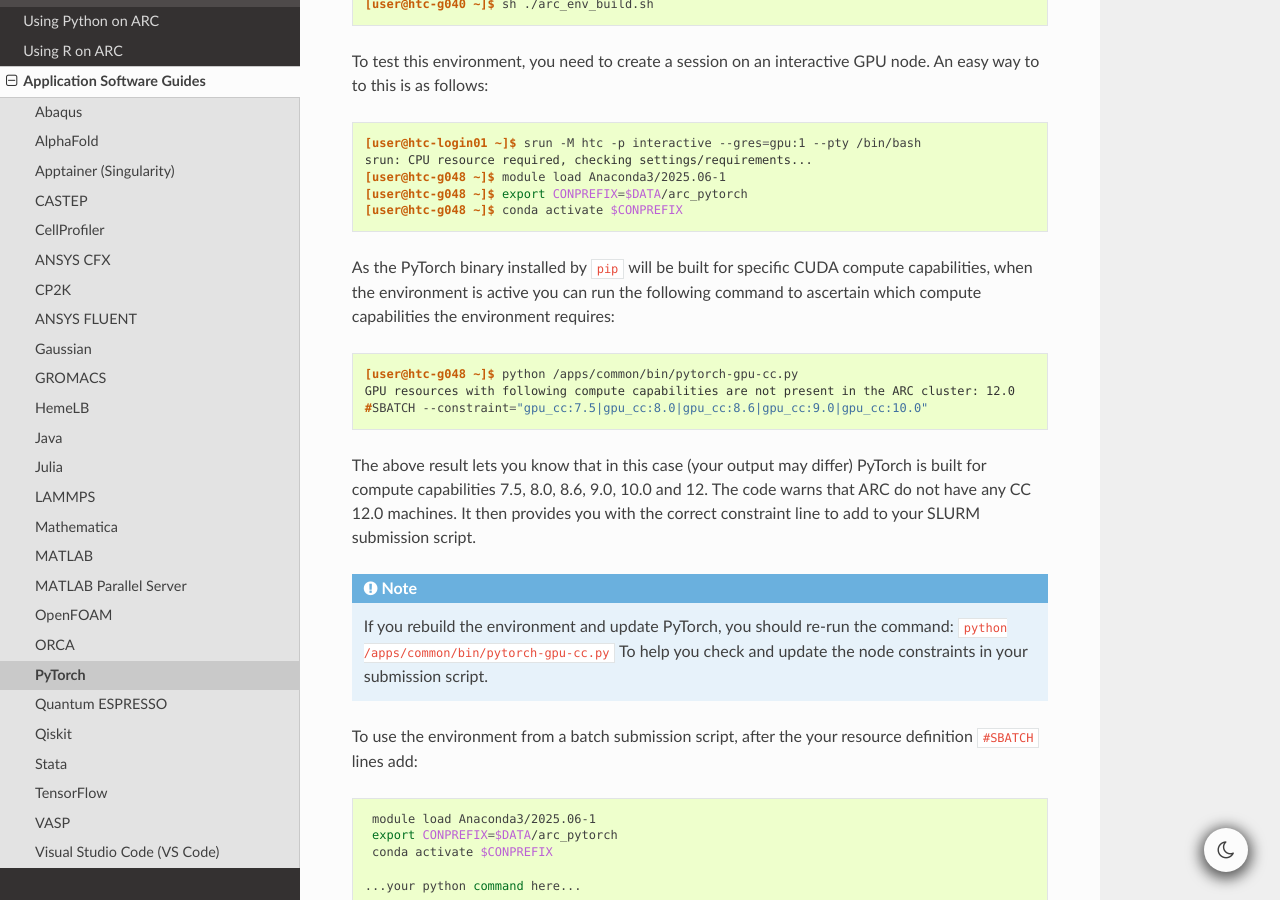
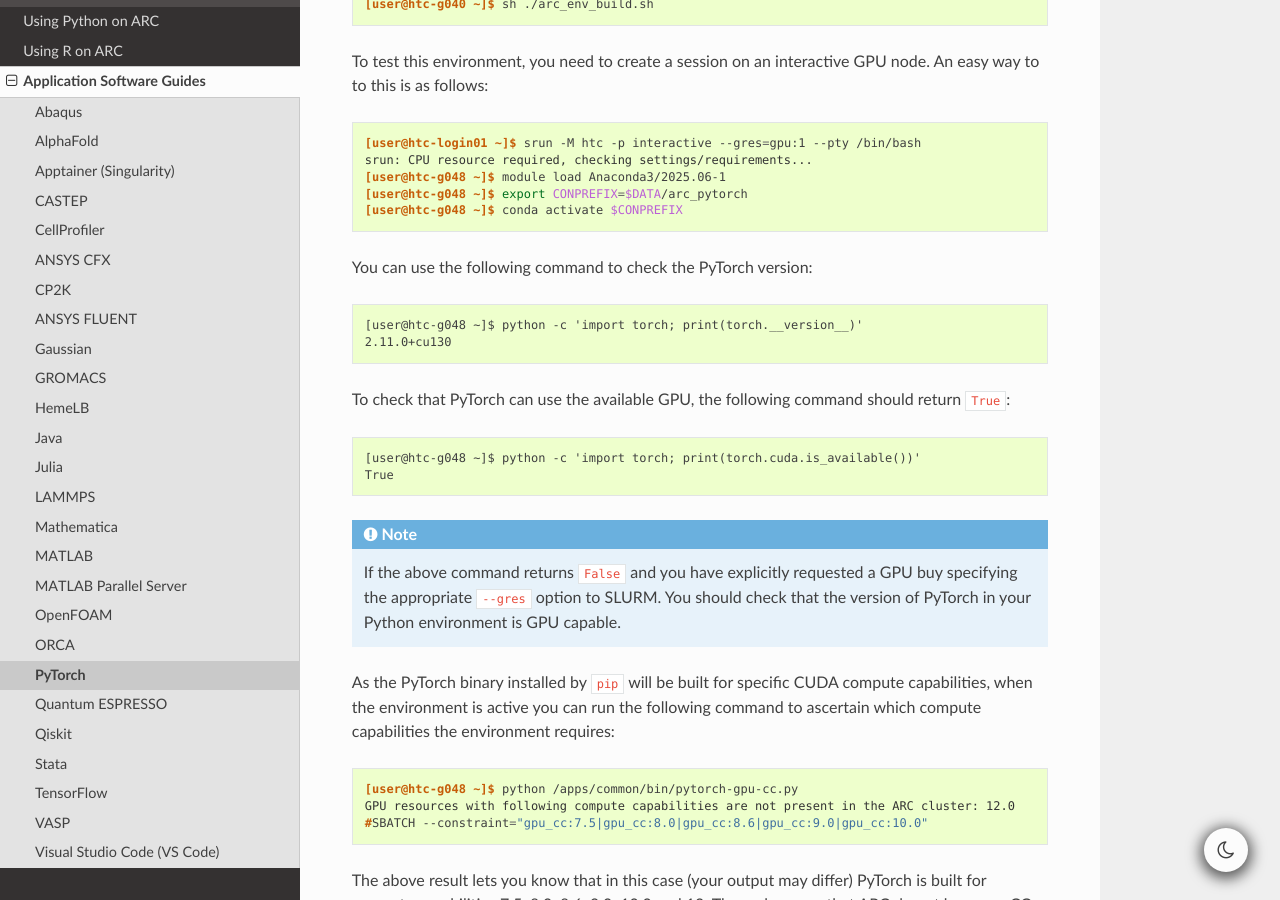
Before and after one commit to oxford-arc/arc-software-guide, a Sphinx documentation site: the page built from docs/source/apps/arc_pytorch.rst, in a window 1280 px wide and 900 px high, scrolled down 1489 px. Built offline with Sphinx 7.4.7 and the Read the Docs theme 3.1.0, drawn with Linux system fonts in a browser that asks for light colours.

Commit message:
Update arc_pytorch.rst

```diff
--- a/docs/source/apps/arc_pytorch.rst
+++ b/docs/source/apps/arc_pytorch.rst
@@ -80,6 +80,22 @@ To test this environment, you need to create a session on an interactive GPU nod
    [user@htc-g048 ~]$ export CONPREFIX=$DATA/arc_pytorch
    [user@htc-g048 ~]$ conda activate $CONPREFIX
 
+You can use the following command to check the PyTorch version::
+
+   [user@htc-g048 ~]$ python -c 'import torch; print(torch.__version__)'
+   2.11.0+cu130
+
+To check that PyTorch can use the available GPU, the following command should return ``True``::
+
+   [user@htc-g048 ~]$ python -c 'import torch; print(torch.cuda.is_available())'
+   True
+
+.. note::
+
+  If the above command returns ``False`` and you have explicitly requested a GPU buy specifying the appropriate ``--gres`` option
+  to SLURM. You should check that the version of PyTorch in your Python environment is GPU capable.
+
+
 As the PyTorch binary installed by ``pip`` will be built for specific CUDA compute capabilities, when the environment is active you can run
 the following command to ascertain which compute capabilities the environment requires:
 
```
